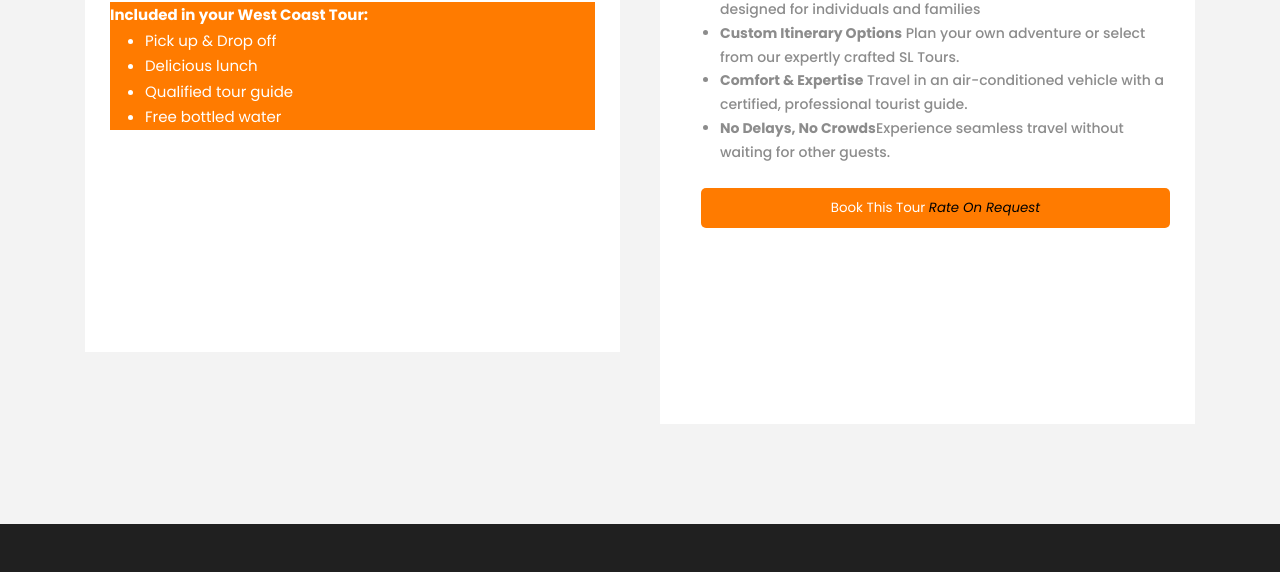
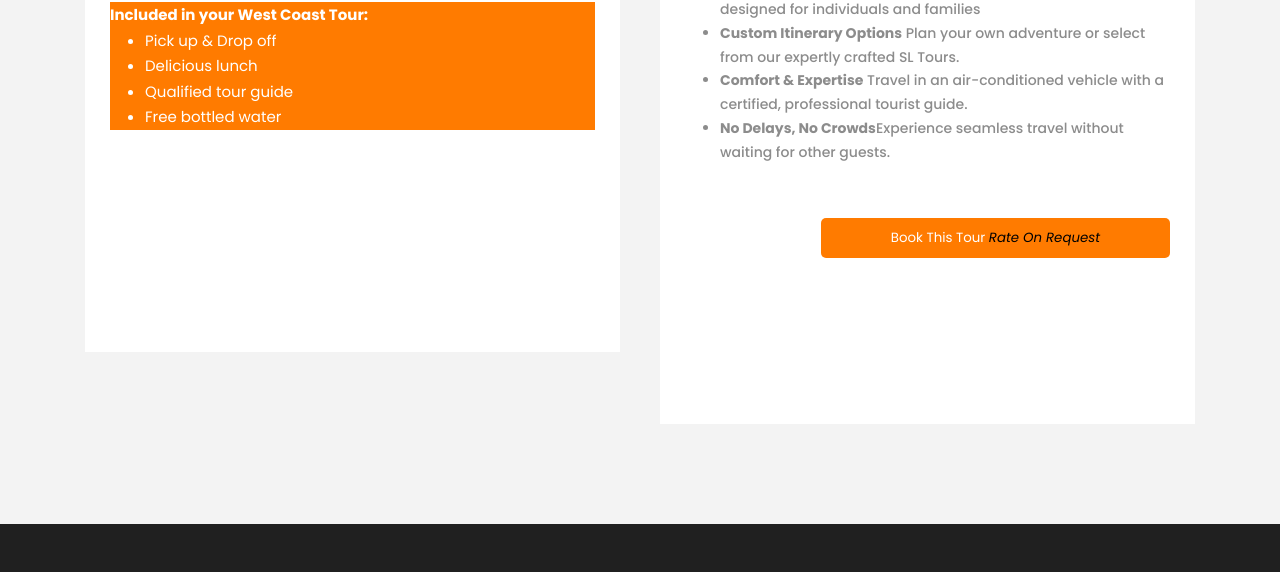
Before and after one commit to mlftsh030/sl-f, a plain HTML site: page our_tours.html in a window 1280 px wide. Shown: the part 3788-4360 px from the top of the page. Drawn offline with Linux system fonts and the light colour scheme; files whose address does not match are found by name.

Commit message:
book now button

```diff
--- a/our_tours.html
+++ b/our_tours.html
@@ -606,7 +606,7 @@
                                                         <div class="tourmaster-thumbnail-ribbon-corner"
                                                             style="background-color: #ff7b00; color: #ffffff; font-size: 15px;">
 
-                                                            <button class="tourmaster-tour-price-wrap book-now-button" style="background-color: #ff7b00; color: #fff; padding: 10px 130px; border: none; border-radius: 5px; cursor: pointer; margin-top: 310px;">
+                                                            <button class="tourmaster-tour-price-wrap book-now-button" style="background-color: #ff7b00; color: #fff; padding: 10px 70px; border: none; border-radius: 5px; cursor: pointer; margin-top: 340px;">
                                                                 Book This Tour <i style="color: black; font-weight: 20px;">Rate On Request</i>
                                                              </button>
                                                         </div>
```
